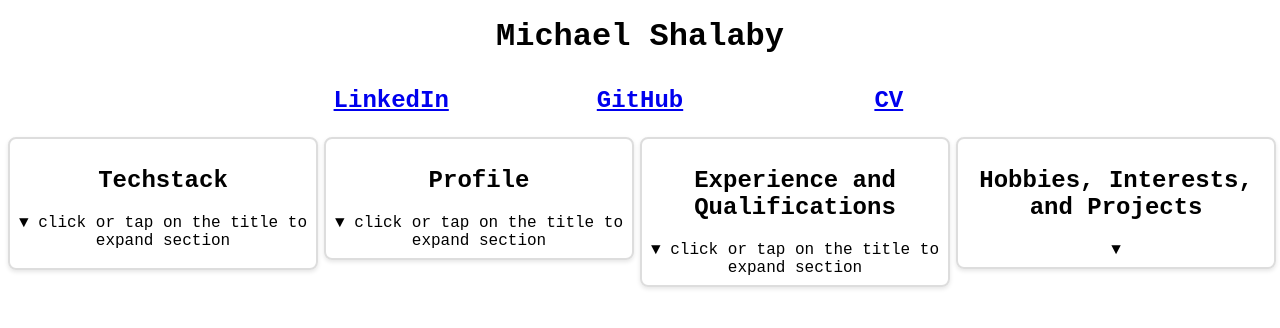
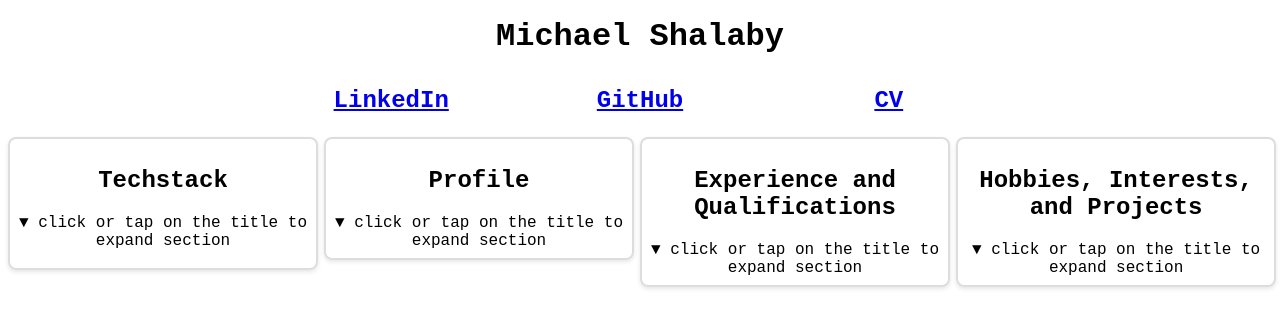
Before and after one commit to shalamike/webCV, an Angular app in the folder cv-website/: page / in a window 1280 px wide. Shown: the top 328 px of the page. Built offline with nearby package versions, Linux system fonts and the light colour scheme.

Commit message:
added paragraphs to explicitly state the purposes of each collapsible and how to return to home page. need to fix the tech sack table on specific screen sizes

```diff
--- a/cv-website/src/app/hobbies-interests-projects/hobbies-interests-projects.component.html
+++ b/cv-website/src/app/hobbies-interests-projects/hobbies-interests-projects.component.html
@@ -8,8 +8,8 @@
     <h2 class="hobbies-interests-projects-header">
       Hobbies, Interests, and Projects
     </h2>
-    <span *ngIf="isCollapsed">▼</span>
-    <span *ngIf="!isCollapsed">▲</span>
+    <span *ngIf="isCollapsed">▼ click or tap on the title to expand section</span>
+    <span *ngIf="!isCollapsed">▲ click or tap on the title to collapse section and return to home</span>
 
     <div
       class="collapsible-content"
```
